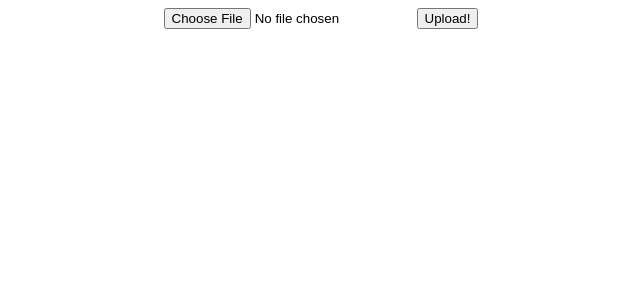
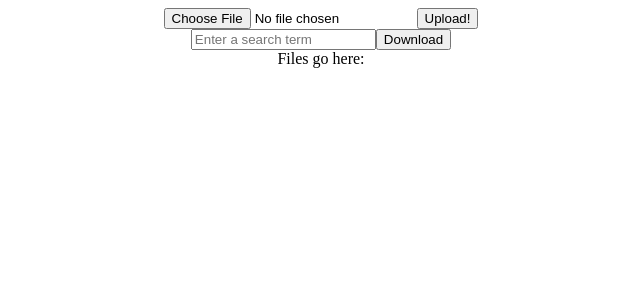
Before and after one commit to william-squires/react-pixly, a React (Create React App) app: page / in a window 1280 px wide. Shown: the top 300 px of the page, without its empty margins (319-959 px from the left). Built offline with nearby package versions, Linux system fonts and the light colour scheme.

Commit message:
add download form to get img from s3

```diff
--- a/src/App.js
+++ b/src/App.js
@@ -1,11 +1,13 @@
 
 import './App.css';
 import UploadForm from './UploadForm';
+import DownloadForm from "./DownloadForm";
 
 function App() {
   return (
     <div className="App">
       <UploadForm />
+      <DownloadForm />
     </div>
   );
 }
--- /dev/null
+++ b/src/DownloadForm.js
@@ -0,0 +1,69 @@
+import { useState } from "react";
+import axios from "axios";
+
+/** DownloadForm
+ *
+ *
+ *
+ * App --> DownloadForm
+ */
+
+function DownloadForm() {
+  const [formData, setFormData] = useState({filename:""});
+  const [downloadedFiles, setDownloadedFiles] = useState([]);
+  console.log("downloadedFiles=", downloadedFiles);
+
+
+  async function getFile (filename) {
+    const res = await axios.get(`http://localhost:5000/${filename}`);
+    console.log("res in getFile=", res);
+    return res;
+  }
+  /** Update form input. */
+  function handleChange(evt) {
+    const input = evt.target;
+    setFormData(formData => ({
+      ...formData,
+      [input.name]: input.value,
+    }));
+  }
+
+  /** Call parent function and clear form. */
+  async function handleSubmit(evt) {
+    console.log("handlesubmit ran")
+    evt.preventDefault();
+    console.log("formdata=", formData);
+    // const downloadedFile = await getFile(formData.filename);
+    setFormData({filename:""});
+    // setDownloadedFiles(() => [...downloadedFiles, downloadedFile]);
+    setDownloadedFiles(() => [...downloadedFiles, formData.filename]);
+  }
+
+  return (
+    <div className="DownloadForm">
+      <form onSubmit={handleSubmit}>
+        <input
+          id="filename"
+          name="filename"
+          className="form-control"
+          placeholder="Enter a search term"
+          onChange={handleChange}
+          value={formData.filename}
+        />
+        <button>Download</button>
+      </form>
+
+    <div className="DownloadForm fileContainer">Files go here:
+      {downloadedFiles.length ?
+        <img src={`http://localhost:5000/${downloadedFiles[0]}`} alt="downloadedImg" />
+        : null}
+    </div>
+    </div>
+  );
+}
+
+export default DownloadForm;
+
+//8b5899a8-ab73-4358-95f6-60a58eca048a
+
+//c78dfcfb-f777-4c80-9b80-2916ccb627a7
```
Also changed, not shown: src/UploadForm.js (line endings or trailing spaces).
